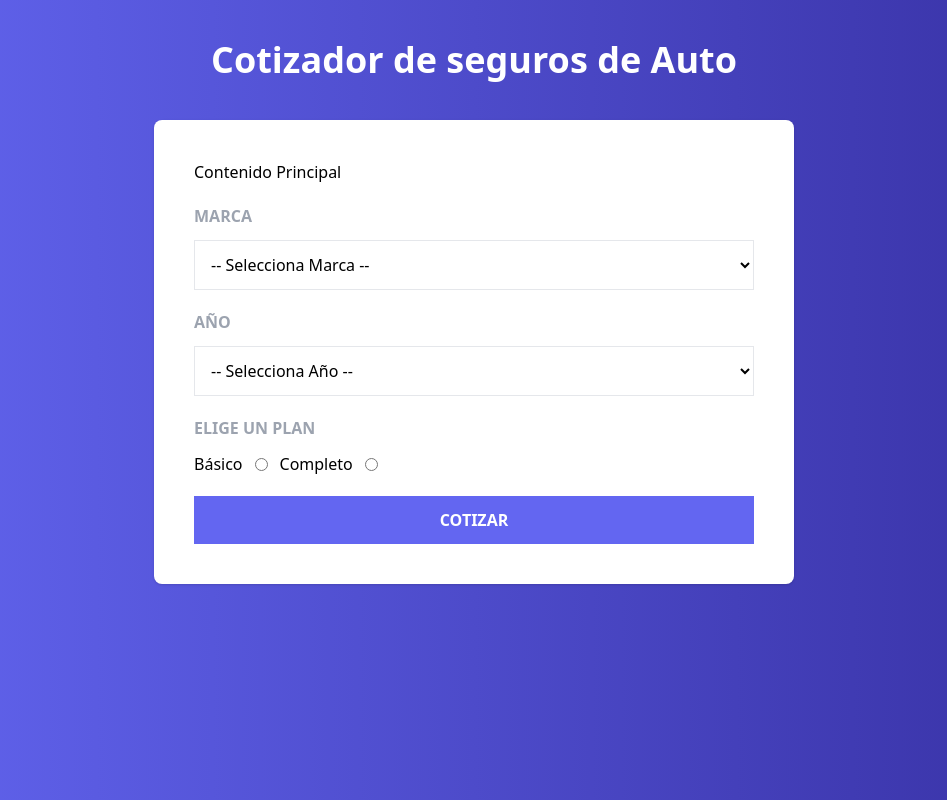
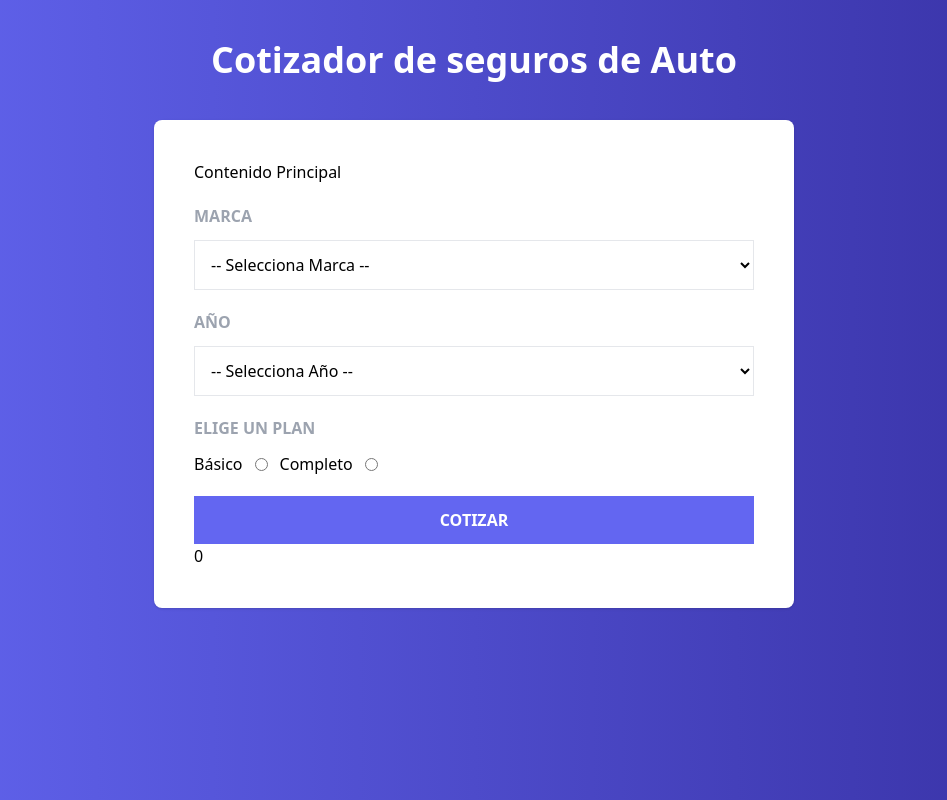
Before and after one commit to anngelicafernanda/cotizador, a React (Vite) app: page / in a window 1280 px wide. Shown: the whole page, without its empty margins (166-1113 px from the left). Built offline with nearby package versions, Linux system fonts and the light colour scheme.

Commit message:
Mostrando el resultado de la cotizacion

```diff
--- a/src/components/AppSeguro.jsx
+++ b/src/components/AppSeguro.jsx
@@ -1,6 +1,9 @@
 import Formulario from "./Formulario";
+import useCotizador from "../hooks/useCotizador";
 
 const AppSeguro = () => {
+
+  const {resultado} = useCotizador()
 
   return (
     <>
@@ -12,6 +15,7 @@
       <main className="bg-white md:w-2/3 lg:w-2/4 mx-auto shadow rounded-lg p-10">
         <p>Contenido Principal</p>
         <Formulario />
+        {resultado}
       </main>
     </>
   );
--- a/src/context/CotizadorProvider.jsx
+++ b/src/context/CotizadorProvider.jsx
@@ -50,6 +50,7 @@
         error,
         setError,
         cotizadorSeguro,
+        resultado
       }}
     >
       {children}
```
